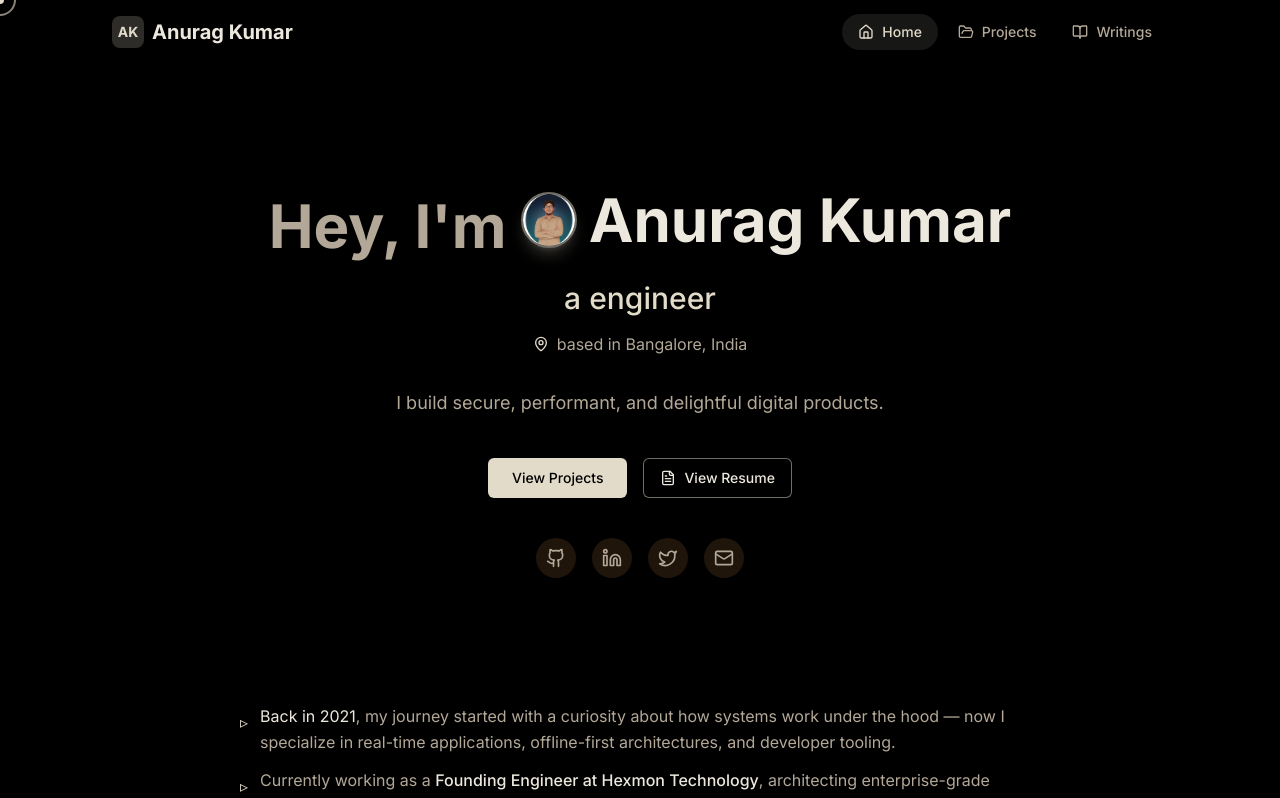
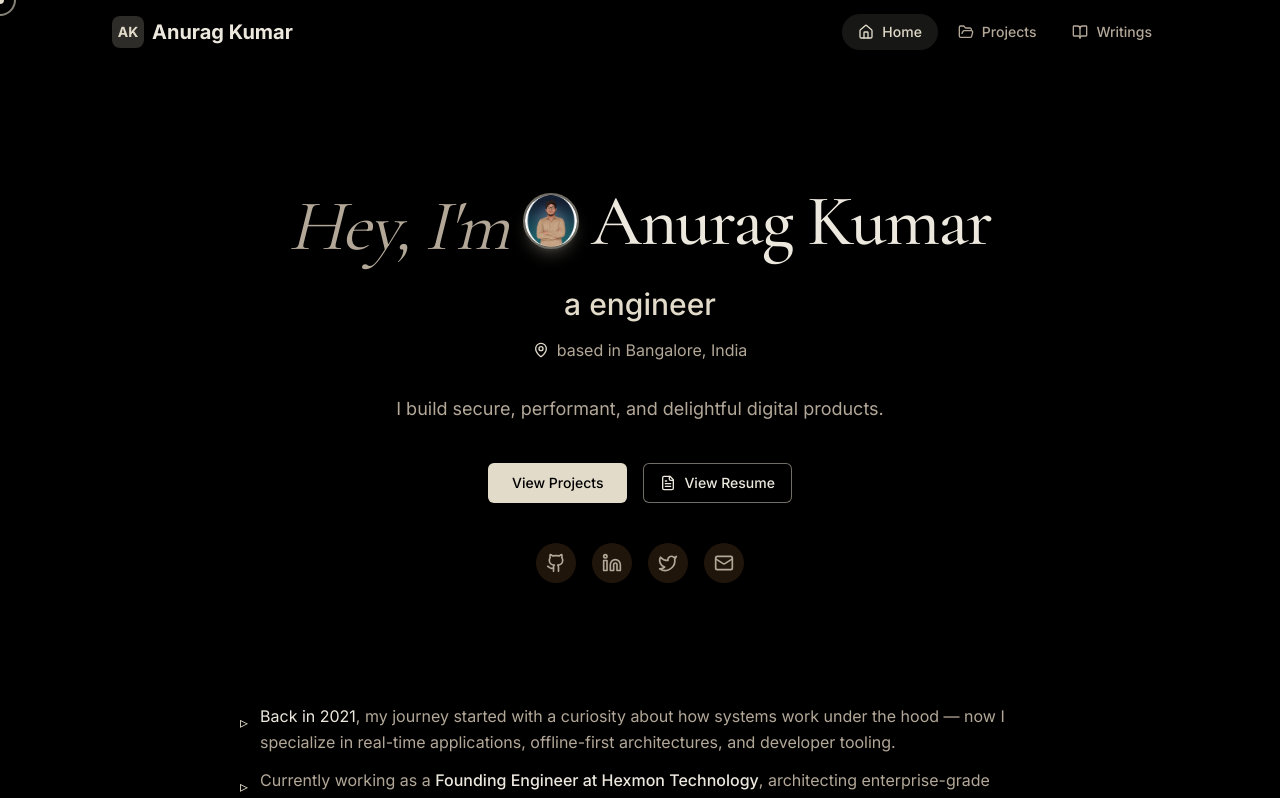
Before and after one commit to anuragkmr45/tech-essence-deck, a React (Vite) app: page / in a window 1280 px wide. Shown: the top 798 px of the page. Built offline with nearby package versions, Linux system fonts and the light colour scheme; the HTML template or start-up script is replaced by a standard one.

Commit message:
Changes
Co-authored-by: anuragkmr45 <93537069+anuragkmr45@users.noreply.github.com>

```diff
--- a/src/components/Hero.tsx
+++ b/src/components/Hero.tsx
@@ -15,8 +15,8 @@ const Hero = () => {
     <section className="min-h-[80vh] flex flex-col items-center justify-center text-center py-20">
       {/* Main Hero Text with Inline Image */}
       <div className="max-w-4xl mx-auto px-4">
-        <h1 className="text-3xl sm:text-4xl md:text-5xl lg:text-6xl font-bold text-foreground leading-tight animate-fade-in">
-          <span className="text-muted-foreground">Hey, I'm</span>{" "}
+        <h1 className="font-serif text-4xl sm:text-5xl md:text-6xl lg:text-7xl font-medium text-foreground leading-[1.05] tracking-tight animate-fade-in">
+          <span className="text-muted-foreground italic font-normal">Hey, I'm</span>{" "}
           <span className="inline-flex items-center gap-3">
             <FlipCard size="inline" />
             <span className="text-foreground">{personalInfo.name}</span>
```
